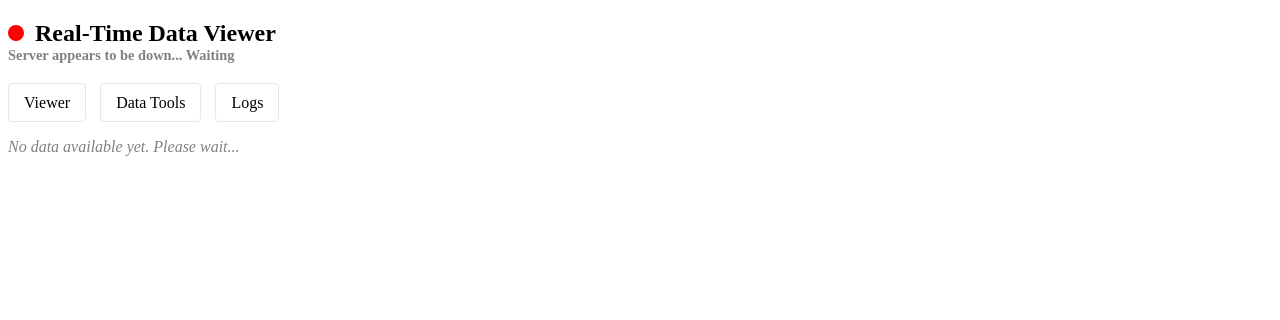
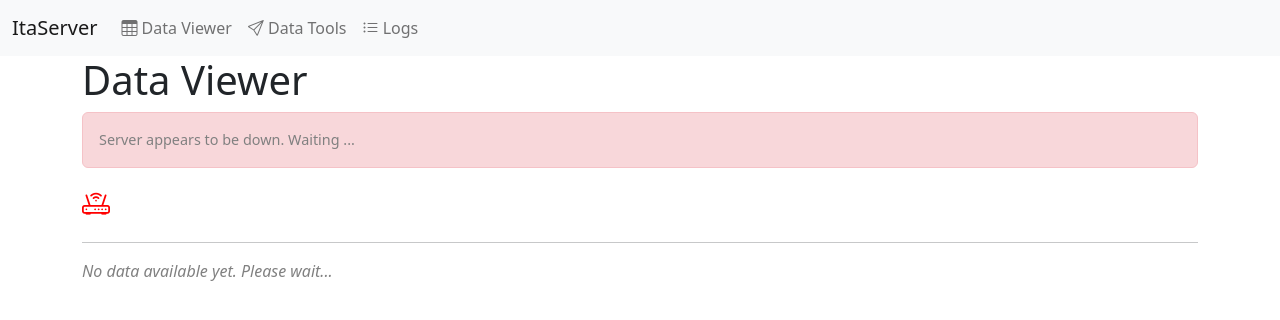
Before and after one commit to CBPF-LIM/itapc, a Flask app: page /ita/view in a window 1280 px wide. Shown: the top 320 px of the page. Run offline with Flask 3, Linux system fonts and the light colour scheme; some libraries are stand-ins or nearby versions.

Commit message:
convert pages to use bootstrap

```diff
--- a/app/static/css/view.css
+++ b/app/static/css/view.css
@@ -1,16 +1,9 @@
 .view #connection-status {
-  display: inline-block;
-  font-size: 1.5em;
-  font-weight: bold;
-  width: 1rem;
-  height: 1rem;
-  border-radius: 50%;
-  margin-right: 5px;
-  background-color: red;
+  color: red;
 }
 
 .view #connection-status.on {
-  background-color: green;
+  color: green;
 }
 
 .view #status-message {
@@ -22,20 +15,12 @@
   display: None;
 }
 
-.view #output {
-  margin-top: 10px;
-  width: auto;
-  table-layout: auto;
-  border-collapse: collapse;
+.view #output-table {
+  width: auto
 }
 
 .view #output tr:first-child {
   font-weight: bold;
-}
-
-.view #output td {
-  border: 1px solid black;
-  padding: 5px;
 }
 
 .view #data-info {
@@ -47,42 +32,30 @@
   display: None;
 }
 
+/* ul without icon, li in horizontal */
+.view .status {
+  padding-left: 0;
+  list-style-type: none;
+}
+
+.view .status li {
+  display: inline;
+}
+
 #loading-icon {
-  height: 1rem;
-  z-index: 1000;
-  display: none;
+  opacity: 0;
 }
 
 #loading-icon.spin {
-  animation: rotation 1s infinite linear;
-  display: inline-block;
+  animation: done infinite 1s;
+  color: red;
 }
 
-@keyframes rotation {
-  from {
-    transform: rotate(0deg);
-  }
-  to {
-    transform: rotate(360deg);
-  }
-}
-
-#done-icon {
-  height: 1rem;
-  z-index: 1000;
-  display: inline-block;
-  opacity: 0;
-}
-
-#done-icon.animate {
-  animation: done 1.5s ease;
+#loading-icon.done {
+  color: green;
 }
 
 @keyframes done {
-  16.67% { opacity: 1; }
-  33.33% { opacity: 0; }
-  50.0%  { opacity: 1; }
-  66.67% { opacity: 0; }
-  83.33% { opacity: 1; }
-  100.0% { opacity: 0; }
+  50% { opacity: 1; }
+  100% { opacity: 0; }
 }
--- a/app/static/js/view.js
+++ b/app/static/js/view.js
@@ -4,7 +4,6 @@ document.addEventListener('DOMContentLoaded', (event) => {
   var status_message = document.getElementById('status-message');
   var first_connection = true;
   var loading = document.getElementById('loading-icon');
-  var done = document.getElementById('done-icon');
   var max_index = 0;
 
   function appendOutput(data) {
@@ -34,17 +33,24 @@ document.addEventListener('DOMContentLoaded', (event) => {
   }
 
   function reload() {
-    alert('Server reconnected. Refreshing page to get new data.');
-    location.reload();
+    setTimeout(function() {
+      alert('Server reconnected. Refreshing page to get new data.');
+      location.reload();
+    }, 100);
   }
 
   function stop_spinner() {
     setTimeout(function() {
+      loading.classList.add('done');
+    }, 500);
+
+    setTimeout(function() {
       loading.classList.remove('spin');
-    }, 1000);
+    }, 3000);
   }
 
   function start_spinner() {
+    loading.classList.remove('done');
     loading.classList.add('spin');
   }
 
@@ -68,11 +74,11 @@ document.addEventListener('DOMContentLoaded', (event) => {
 
   socket.on('connect', function() {
       start_spinner();
+      status.classList.add('on');
+      status_message.classList.add('on');
+
       first_connection ? get_data() : reload();
       first_connection = false;
-
-      status.classList.add('on');
-      status_message.classList.add('on');
   });
 
   socket.on('disconnect', function() {
@@ -82,9 +88,8 @@ document.addEventListener('DOMContentLoaded', (event) => {
   });
 
   socket.on('done', function() {
+    start_spinner();
     get_data();
-    done.classList.remove('animate');
-    void done.offsetWidth; // Trigger reflow to restart animation
-    done.classList.add('animate');
+    stop_spinner();
   });
 });
--- a/app/templates/base.html
+++ b/app/templates/base.html
@@ -1,14 +1,23 @@
 <!doctype html>
 <html>
   <head>
+    <meta charset="utf-8">
+    <meta name="viewport" content="width=device-width, initial-scale=1">
     <title>
       Real-Time Data Viewer
     </title>
     {% block css %}{% endblock %}
+    <link rel="stylesheet" href="/static/vendors/bootstrap-5.2.3-dist/css/bootstrap.min.css">
+    <link rel="stylesheet" href="/static/vendors/bootstrap-icons-1.11.3/font/bootstrap-icons.min.css">
+    <link rel="stylesheet" href="/static/css/base.css">
+
+    <script src="/static/vendors/bootstrap-5.2.3-dist/js/bootstrap.bundle.min.js"></script>
     {% block js %}{% endblock %}
-    <link rel="stylesheet" href="/static/css/base.css">
   </head>
   <body>
-    {% block content %}{% endblock %}
+    {% include 'nav.html' %}
+    <div class="container">
+      {% block content %}{% endblock %}
+    </div>
   </body>
 </html>
--- a/app/templates/nav.html
+++ b/app/templates/nav.html
@@ -1,5 +1,30 @@
-<div class="menu">
-  <a href="/ita/view">Viewer</a>
-  <a href="/ita/view/tools">Data Tools</a>
-  <a href="/ita/view/logs">Logs</a>
-</div>
+<nav class="navbar navbar-expand-lg bg-light">
+  <div class="container-fluid">
+    <span class="navbar-brand">ItaServer</span>
+    <button class="navbar-toggler" type="button" data-bs-toggle="collapse" data-bs-target="#navbarSupportedContent" aria-controls="navbarSupportedContent" aria-expanded="false" aria-label="Toggle navigation">
+      <span class="navbar-toggler-icon"></span>
+    </button>
+    <div class="collapse navbar-collapse" id="navbarSupportedContent">
+      <ul class="navbar-nav me-auto mb-2 mb-lg-0">
+        <li class="nav-item">
+          <a class="nav-link" aria-current="page" href="/ita/view">
+            <i class="bi-table"></i>
+            Data Viewer
+          </a>
+        </li>
+        <li class="nav-item">
+          <a class="nav-link" href="/ita/view/tools">
+            <i class="bi-send"></i>
+            Data Tools
+          </a>
+        </li>
+        <li class="nav-item">
+          <a class="nav-link" href="/ita/view/logs">
+            <i class="bi-list-ul"></i>
+            Logs
+          </a>
+        </li>
+      </ul>
+    </div>
+  </div>
+</nav>
--- a/app/templates/view.html
+++ b/app/templates/view.html
@@ -12,18 +12,30 @@
 {% block content %}
   <section class="view">
     <h1>
-      <span id='connection-status'></span>
-      Real-Time Data Viewer
-      <img src="/static/images/loading.svg" id="loading-icon">
-      <img src="/static/images/done.svg" id="done-icon">
-      <div id="status-message">Server appears to be down... Waiting</div>
+      Data Viewer
     </h1>
 
-    {% include 'nav.html' %}
+    <div class="alert alert-danger" role="alert" id="status-message">
+      Server appears to be down. Waiting ...
+    </div>
+
+    <ul class="status">
+      <li>
+        <i class="fs-3 bi-router" id="connection-status"></i>
+      </li>
+      <li>
+        <i class="fs-3 bi-cloud-download-fill" id="loading-icon"></i>
+      </li>
+    </ul>
+
+
+    <hr>
 
     <p id="data-info">No data available yet. Please wait...</p>
 
-    <table id="output">
+    <table id="output-table" class="table table-striped table-condensed table-responsive table-hover table-bordered">
+      <tbody id="output">
+      </tbody>
     </table>
   </section>
 {% endblock %}
```
Also changed, not shown: app/static/css/logs.css (deleted, +0 -11 lines), app/templates/_modal.html (added, +17 -0 lines), app/templates/logs.html (+17 -8 lines), app/templates/tools.html (+43 -18 lines), app/static/images/done.svg (deleted), app/static/images/loading.svg (deleted).
